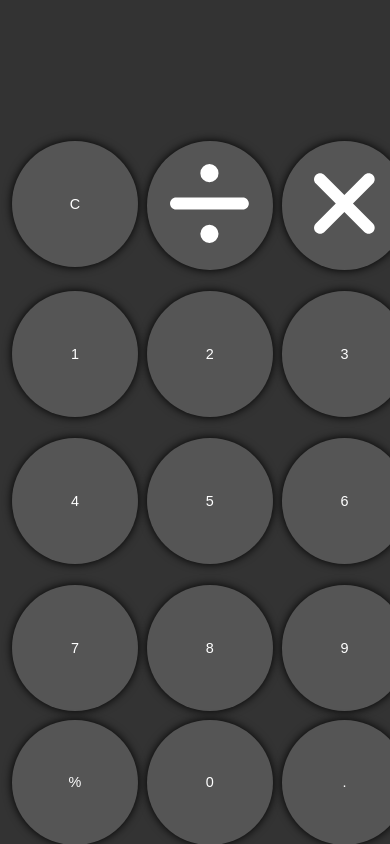
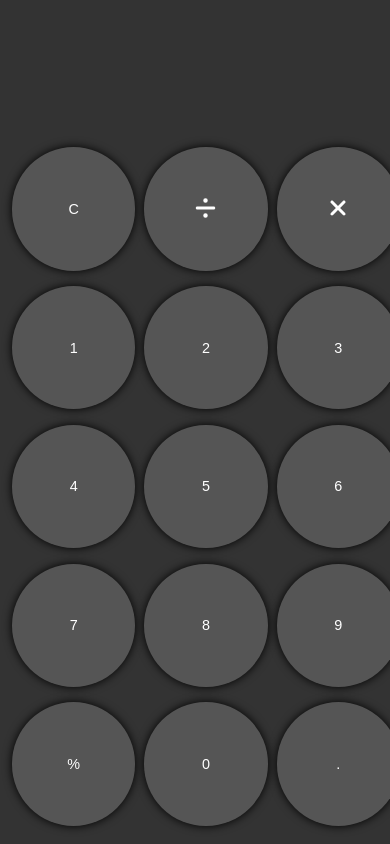
Before and after one commit to A1ncrad/calculator, a plain HTML site: page index.html in a window 390 px wide. Drawn offline with Linux system fonts and the light colour scheme.

Commit message:
new commit

```diff
--- a/style.css
+++ b/style.css
@@ -98,8 +98,8 @@ body {
 	background-color: #55f;
 }
 
-@media (max-width: 450px){
-	:root{
+@media (max-width: 450px) {
+	:root {
 		font-size: 12px;
 	}
 
@@ -114,4 +114,12 @@ body {
 		max-height: 20%;
 		font-size: 3rem;
 	}
+
+	.calculator__button {
+		padding: .5em;
+	}
+
+	.calculator__button svg {
+		height: 2rem;
+	}
 }
```
